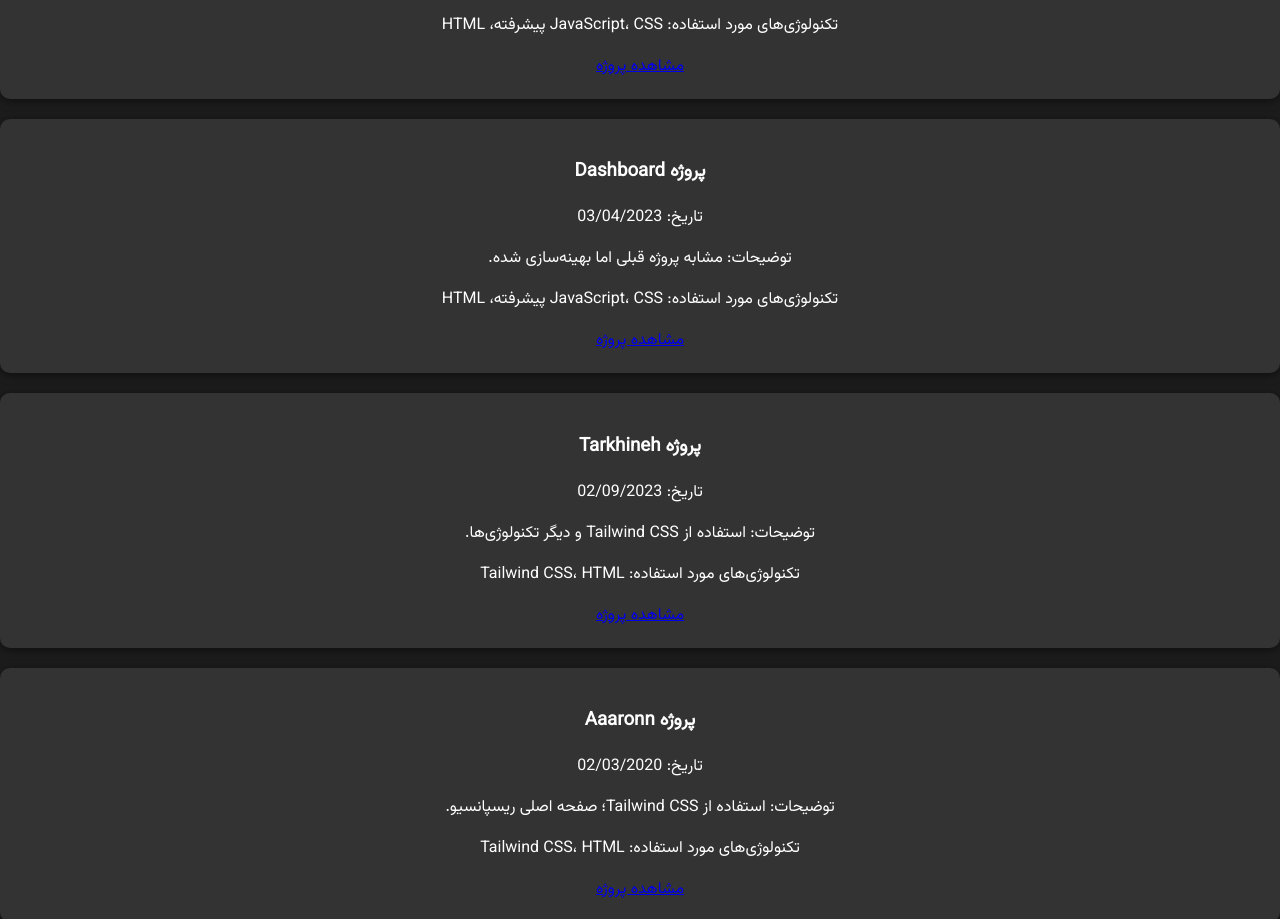
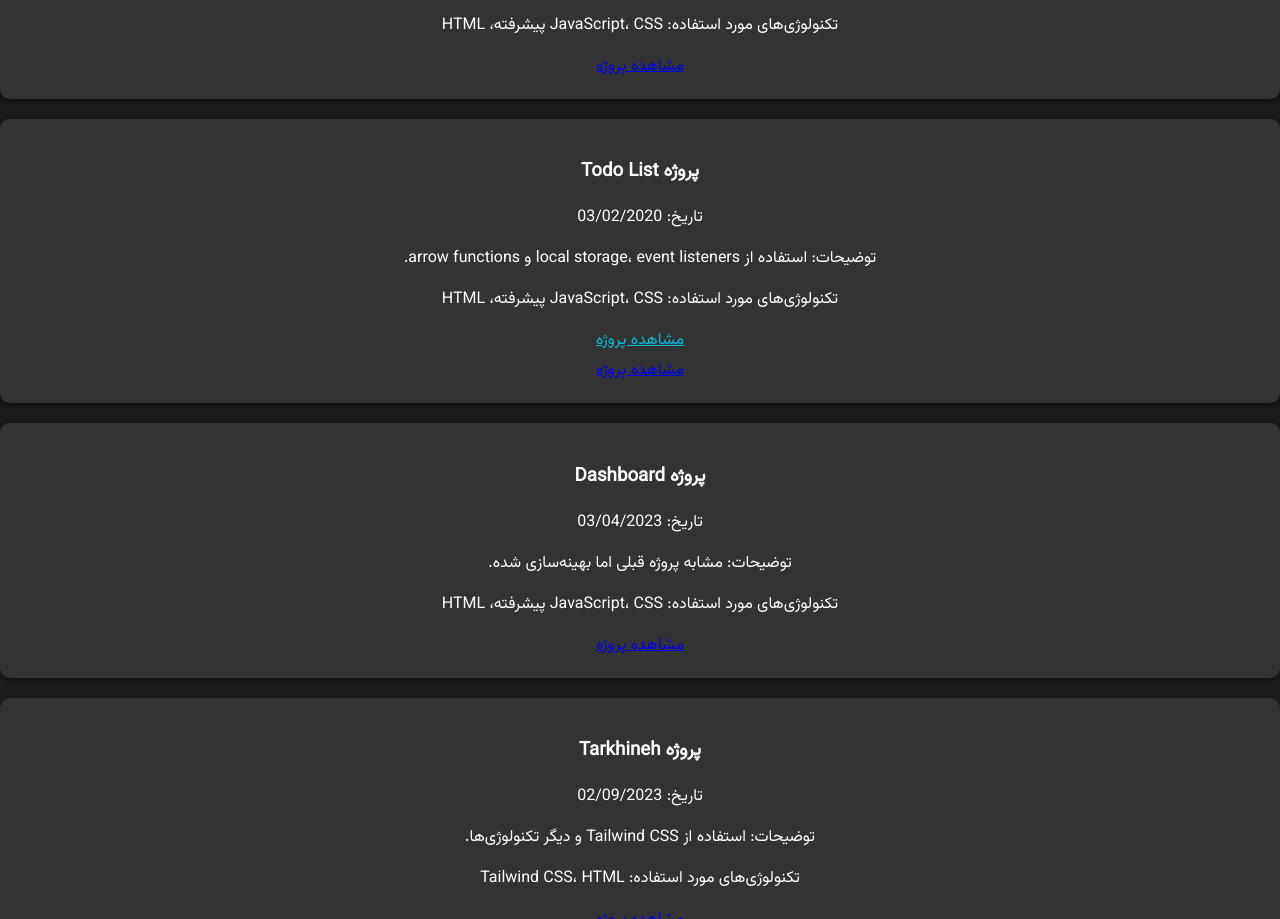
Before and after one commit to AmirIT10/my-portfolio, a plain HTML site: page index.html in a window 1280 px wide. Shown: the part 873-1792 px from the top of the page. Drawn offline with Linux system fonts and the light colour scheme.

Commit message:
edit todolist

```diff
--- a/index.html
+++ b/index.html
@@ -48,16 +48,20 @@
       <!-- <a href="https://drive.google.com/file/d/1ezCPvICjbQ-6MaXfnWbAU4nu101uDeb9/view?usp=drive_link" class="project-link">مشاهده پروژه</a> -->
       <a href="Rick and Morty2/src/index.html">مشاهده پروژه</a>
     </div>
-    <!-- <div class="project">
+    <div class="project">
       <h3>پروژه Todo List</h3>
       <p>تاریخ: 03/02/2020</p>
       <p>
         توضیحات: استفاده از local storage، event listeners و arrow functions.
       </p>
       <p>تکنولوژی‌های مورد استفاده: JavaScript، CSS پیشرفته، HTML</p>
-      <a href="https://drive.google.com/file/d/1pMJnYXg976Tneu6UhQ20_3DTjkivnQv9/view?usp=drive_link" class="project-link">مشاهده پروژه</a>
+      <a
+        href="https://drive.google.com/file/d/1pMJnYXg976Tneu6UhQ20_3DTjkivnQv9/view?usp=drive_link"
+        class="project-link"
+        >مشاهده پروژه</a
+      >
       <a href="todolist/src/index.html">مشاهده پروژه</a>
-    </div> -->
+    </div>
     <div class="project">
       <h3>پروژه Dashboard</h3>
       <p>تاریخ: 03/04/2023</p>
```
